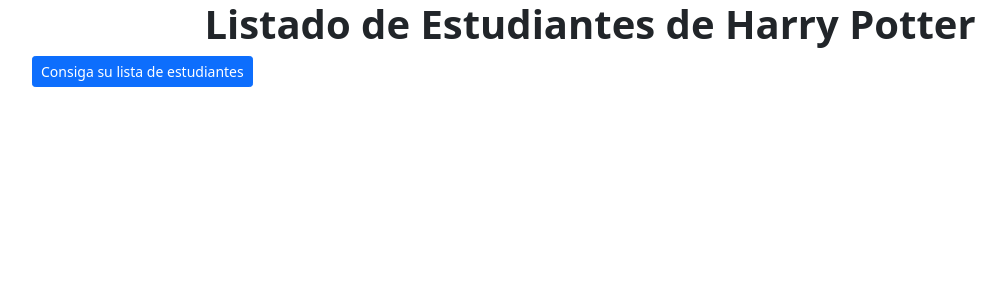
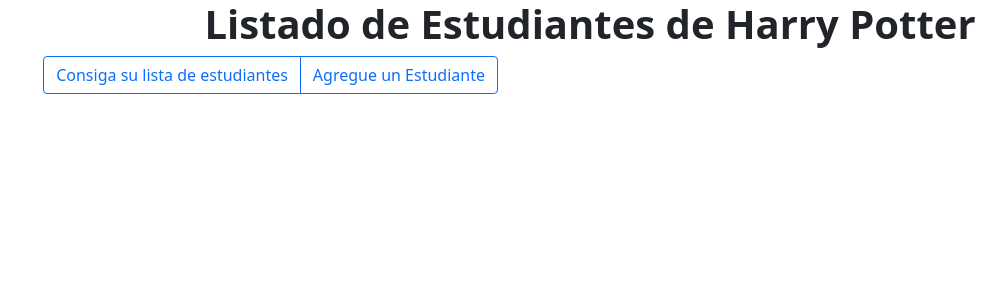
Before and after one commit to juanbike/harryPotter, an Angular app: page / in a window 1280 px wide. Shown: the top 300 px of the page, without its empty margins (50-1056 px from the left). Built offline with nearby package versions, Linux system fonts and the light colour scheme.

Commit message:
1 file modified

```diff
--- a/src/app/app.component.html
+++ b/src/app/app.component.html
@@ -5,6 +5,7 @@
 </div>
 
 <div class="form-group container">
+  <!----
 <button
   type="button"
   class="btn btn-primary btn-sm mb-2"
@@ -12,7 +13,15 @@
 >
   Consiga su lista de estudiantes
 </button>
+---->
+<div class="btn-group mb-2" style="margin-left: 0.7rem;" role="group" aria-label="Basic outlined example">
+<button type="button" class="btn btn-outline-primary" (click)="getBachelor()">Consiga su lista de estudiantes</button>
+<button type="button" class="btn btn-outline-primary">Agregue un Estudiante</button>
 </div>
+</div>
+
+
+
 
 <div [ngStyle]="{'display': display}" class="container">
 <table class="table table-dark table-striped table-bordered row-border hover">
```
